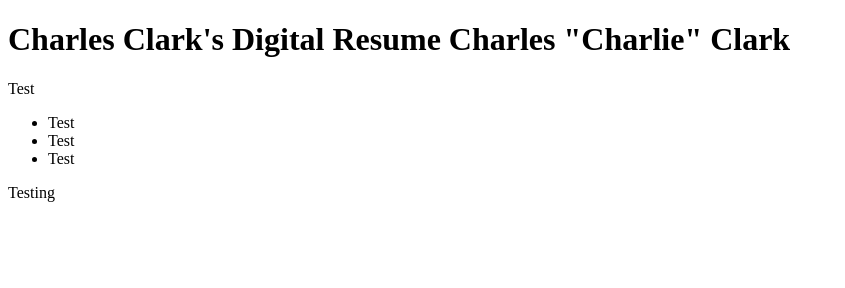
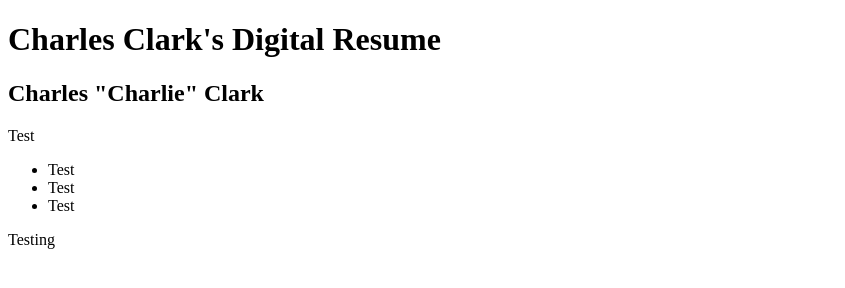
Before and after one commit to CJClark74/Resume, a plain HTML site: page index.html in a window 1280 px wide. Shown: the whole page, without its empty margins (0-845 px from the left). Drawn offline with Linux system fonts and the light colour scheme.

Commit message:
Update index.html

```diff
--- a/index.html
+++ b/index.html
@@ -7,10 +7,8 @@
 </head>
 
 <body>
-    <h1>Charles Clark's Digital Resume
-
-        Charles "Charlie" Clark</h1>
-
+    <h1>Charles Clark's Digital Resume</h1>
+    <h2>Charles "Charlie" Clark</h2>
     <p>Test</p>
     <ul>
         <li>Test</li>
```
